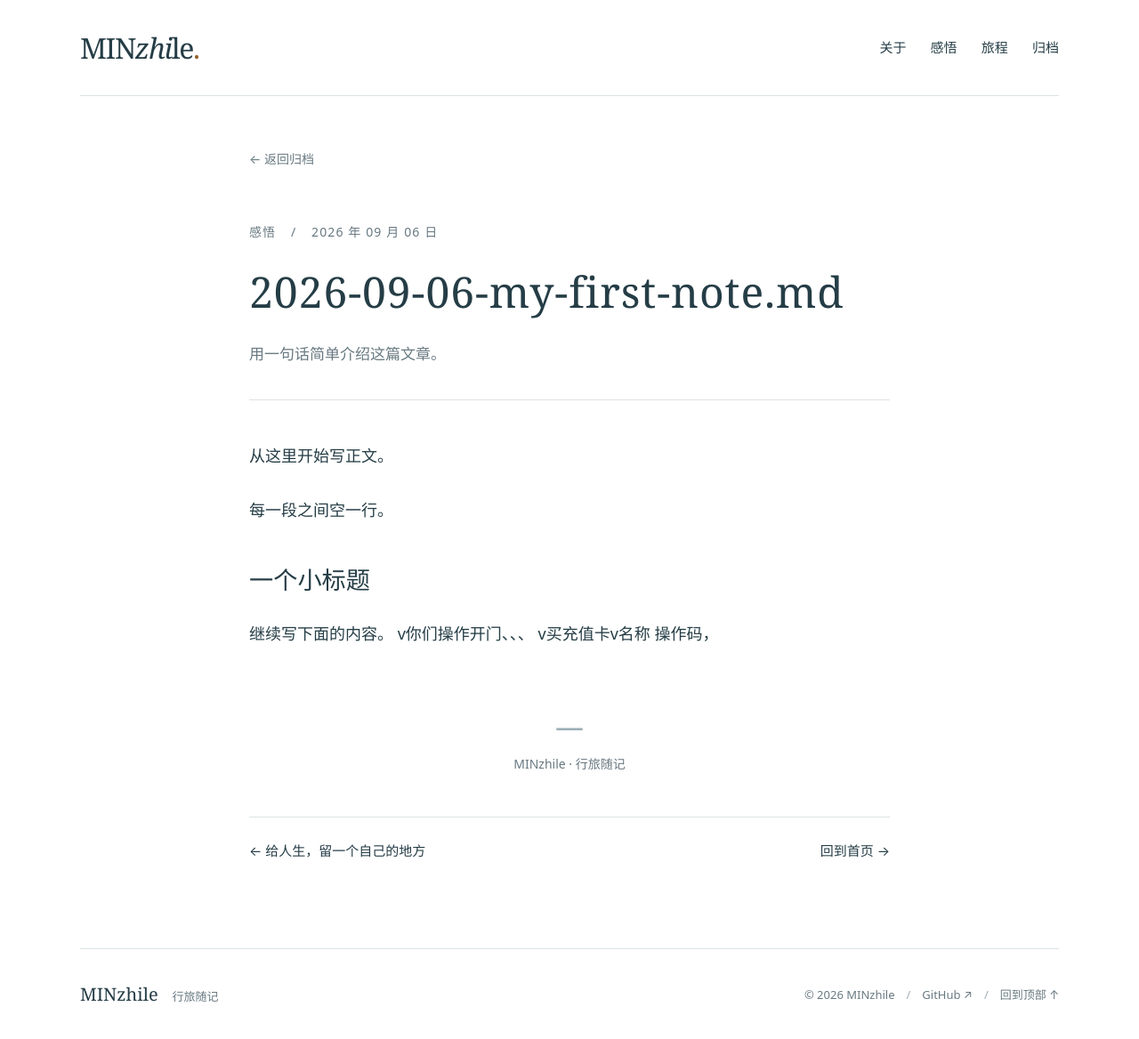
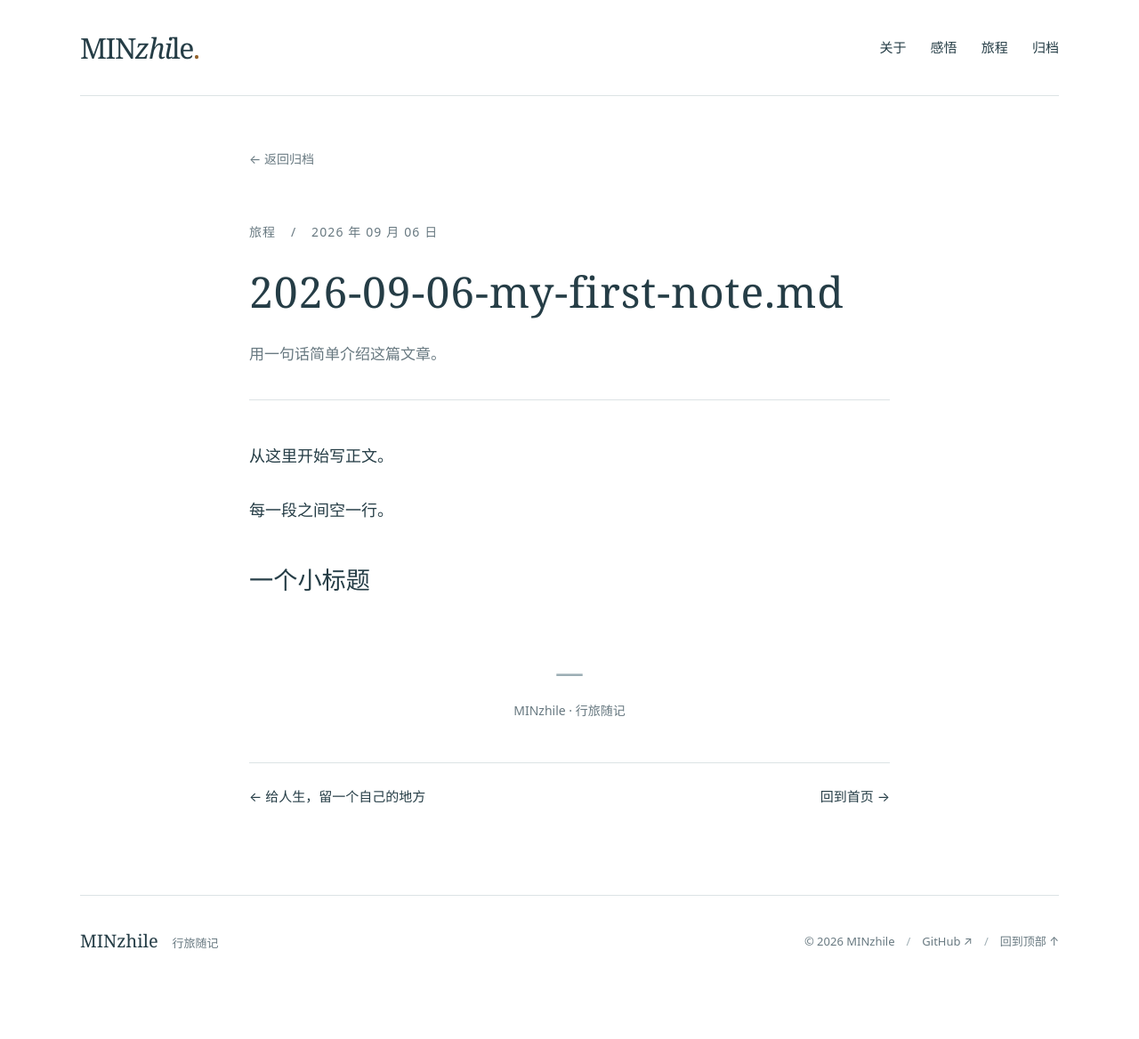
Before and after one commit to MINzhile/minzhile.github.io, a Jekyll site: the page built from _posts/2026-09-06-my-first-note.md, in a window 1280 px wide. Shown: the whole page at 89% size. Built offline with Jekyll 4.4.1, drawn with Linux system fonts in a browser that asks for light colours; after the commit the page ends 1108 px from its top, so only the background shows below that.

Commit message:
Update category in my first note
Changed category from '感悟' to '旅程' in the note.

```diff
--- a/_posts/2026-09-06-my-first-note.md
+++ b/_posts/2026-09-06-my-first-note.md
@@ -1,7 +1,7 @@
 ---
 title: 2026-09-06-my-first-note.md
 date: 2026-09-06 21:00:00 +0800
-category: 感悟
+category: 旅程
 description: 用一句话简单介绍这篇文章。
 ---
 
@@ -10,8 +10,3 @@ description: 用一句话简单介绍这篇文章。
 每一段之间空一行。
 
 ## 一个小标题
-
-继续写下面的内容。
-v你们操作开门、、、
-v买充值卡v名称
-操作码，
```
